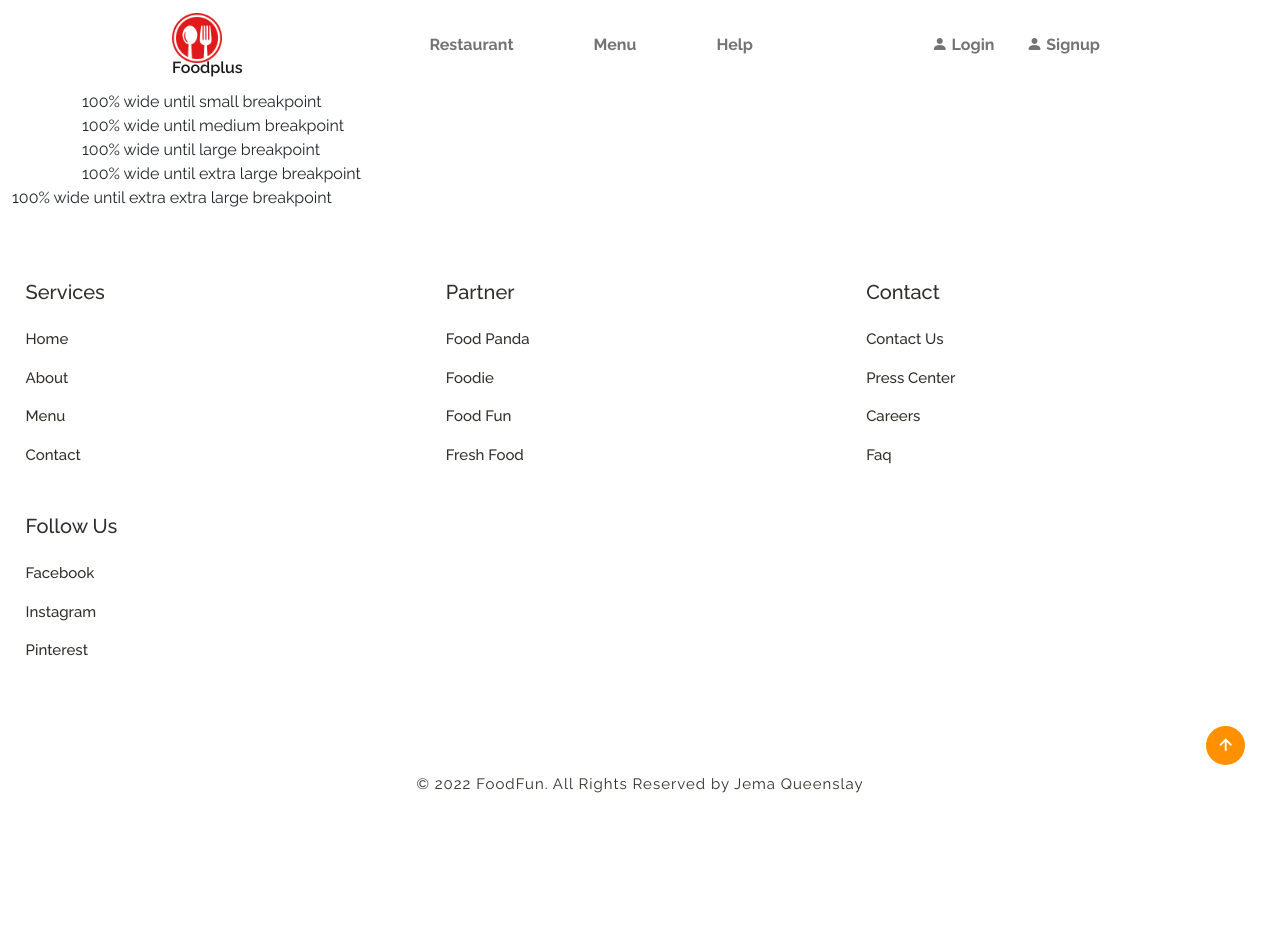
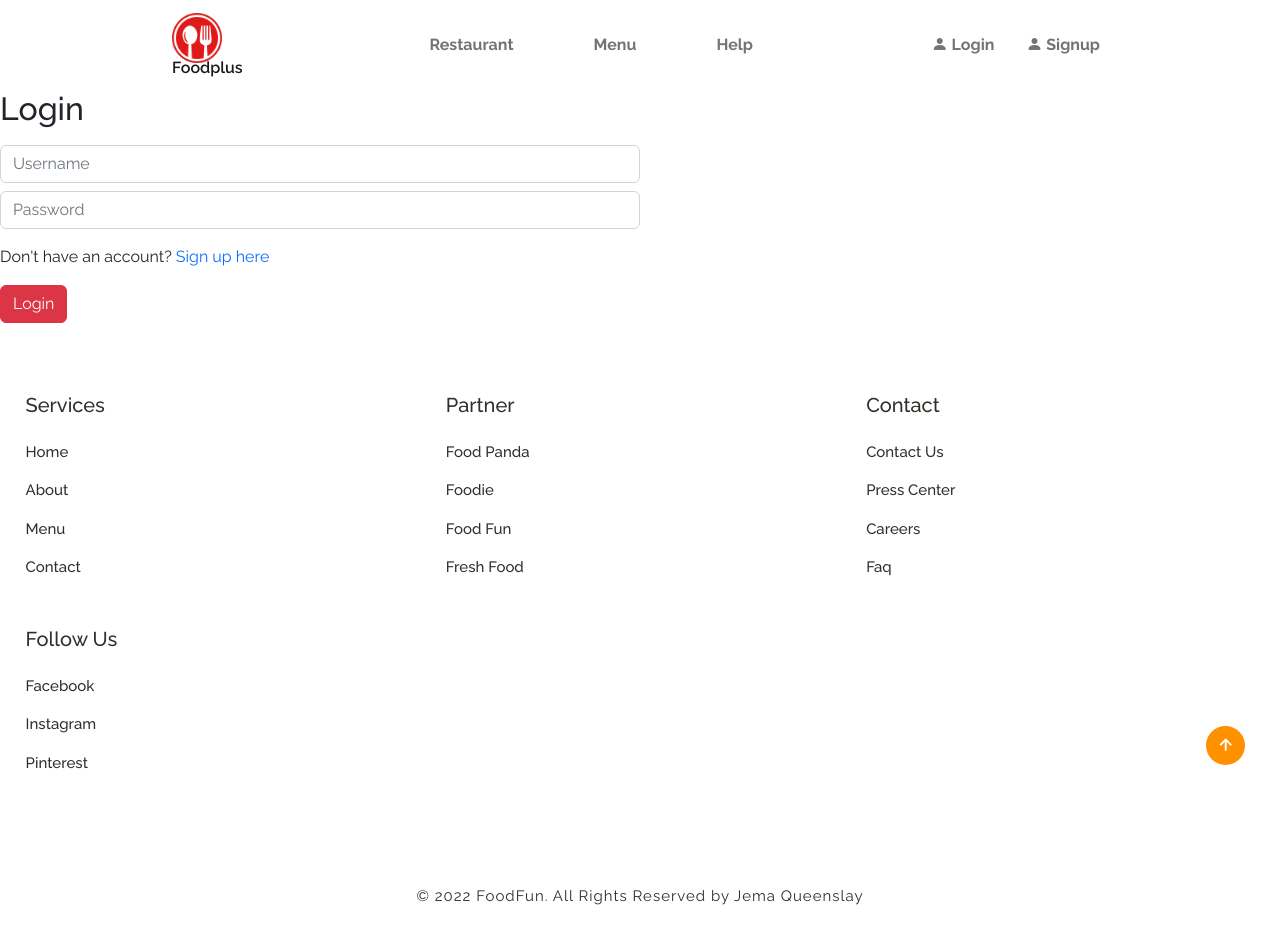
Before and after one commit to queenslaynaila/food-delivery, a React (Create React App) app in the folder client/: page /login in a window 1280 px wide. Shown: the top 944 px of the page. Before the commit the page ends 836 px from the top, so only its background shows below. Built offline with nearby package versions, Linux system fonts and the light colour scheme.

Commit message:
food card and page added

```diff
--- a/client/src/App.js
+++ b/client/src/App.js
@@ -2,6 +2,8 @@ import Navbar from './components/Navbar'
 import Footer from './components/Footer'
 import Login from './components/Login';
 import Home from './components/Home'
+import Restaurantcard from './components/Restaurantcard'
+import Foodcard from './components/ Foodcard';
 import { BrowserRouter, Routes, Route } from "react-router-dom";
 
 function App() {
@@ -16,6 +18,8 @@ function App() {
           <Route path="/testing" element={<h1>Test Route</h1>}/>
           <Route path="/" element={ <Home/>}/>
           <Route path='/login' element={<Login/>}/>
+          <Route path='/restaurant' element={<Restaurantcard/>}/>
+          <Route path='/food' element={<Foodcard/>}/>
         </Routes>
       <Footer/>
     </BrowserRouter>
--- a/client/src/components/ Foodcard.js
+++ b/client/src/components/ Foodcard.js
@@ -1,9 +1,38 @@
 import React from 'react'
+import { Link } from 'react-router-dom'
+import '../styles/foodcard.css'
+export default function  Foodcard() {
+  const menu =
+    {
+      menu_name:"Streetwise 1",
+      category_id:2,
+      restaurant_id:1,
+      description:"1 Chicken Piece with Regular Chips",
+      price:370,
+      image_url:"https://cn-geo1.uber.com/image-proc/resize/eats/format=webp/width=550/height=440/quality=70/srcb64=aHR0cHM6Ly9kMXJhbHNvZ25qbmczNy5jbG91ZGZyb250Lm5ldC9hODRiYmJhZi01MjY0LTRmNmYtYmY0MC1jODVhMzc0ZDFkZmIuanBlZw==",
+      status:"available"
+    }
 
-export default function  Foodcard() {
+
   return (
-    <footer>
-        Footer
-      </footer>
+     <>
+
+       <div className='product_item'>
+         <div className='product_img'>
+            <img src={menu.image_url} className="w-50"></img>
+
+         </div>
+         <div className='product_content'>
+          <h5>
+            <Link to="/">{menu.menu_name}</Link>
+          </h5>
+          <div className='d-flex align-items-center justify-content-between'>
+            <span className='product_price'>$100</span>
+            <button className='addToCart_btn'>Add to cart</button>
+          </div>
+         </div>
+       </div>
+
+     </>
   )
 }
--- a/client/src/components/Login.js
+++ b/client/src/components/Login.js
@@ -1,13 +1,95 @@
-import React from 'react'
+import {React, useEffect} from "react";
+import {useState} from "react";
+import {useLocation, useNavigate} from "react-router-dom";
+let message
 
 export default function Login() {
-  return (
-    <>
-    <div class="container-sm">100% wide until small breakpoint</div>
-<div class="container-md">100% wide until medium breakpoint</div>
-<div class="container-lg">100% wide until large breakpoint</div>
-<div class="container-xl">100% wide until extra large breakpoint</div>
-<div class="container-xxl">100% wide until extra extra large breakpoint</div>
-</>
-  )
+    const navigate = useNavigate()
+    const location = useLocation()
+
+    const [username, setUserName] = useState('');
+    const [password, setPassword] = useState('');
+    const [error, setError] = useState('');
+    const [success, setSuccess] = useState('');
+    const [user, setUser] = useState('')
+
+    useEffect(() => {
+        if (location.state !== null) {
+            message = location.state.message
+            setSuccess(message)
+        }
+    })
+
+    function handleSubmit(e) {
+        e.preventDefault()
+        const data = {
+            username: username,
+            password: password,
+        }
+
+        fetch('/customers', {
+            method: 'POST',
+            headers: {'Content-Type': 'application/json'},
+            body: JSON.stringify(data)
+        })
+            .then(res => res.json())
+            .then(data => {
+                console.log('r', data)
+                if (data === null) {
+                    setError("Sign up failed. Try again")
+                } else if (data.id) {
+                    localStorage.setItem('user', JSON.stringify(data))
+                    navigate('/profile', {
+                        state: {
+                            message: "Login Success!"
+                        }
+                    })
+                    navigate(0)
+                } else {
+                    setError("Sign up failed. Try again")
+                }
+                setUserName('');
+                setPassword('');
+            })
+    }
+
+    return (
+        <div className="col-sm-6">
+            <h2 className="mb-3">Login</h2>
+            {error ? <div className="alert alert-danger" role="alert">{error}</div> : null}
+            {success ? <div className="alert alert-success" role="alert">{success}</div> : null}
+            <form onSubmit={handleSubmit}>
+                <div className="mb-2">
+                    <input
+                        type="text"
+                        className="form-control"
+                        id="email"
+                        placeholder="Username"
+                        value={username}
+                        onChange={(e) => setUserName(e.target.value)}
+                        required
+                    />
+                </div>
+                <div className="mb-2">
+                    <input
+                        type="password"
+                        className="form-control"
+                        id="password"
+                        placeholder="Password"
+                        value={password}
+                        onChange={(e) => setPassword(e.target.value)}
+                        required
+                    />
+                </div>
+                <div>
+                    <p className="my-3">
+                        Don't have an account?{' '}
+                        <a href="#/" className="text-decoration-none"
+                           onClick={() => navigate("/restaurant")}>Sign up here</a>
+                    </p>
+                </div>
+                <button type="submit" className="btn btn-danger">Login</button>
+            </form>
+        </div>
+    )
 }
--- a/client/src/components/Navbar.js
+++ b/client/src/components/Navbar.js
@@ -24,7 +24,7 @@ export default function Navbar() {
                 <ul className='  navbar-nav fw-bold ms-auto mb-2 mb-lg-0 gap-5'>
 
                 <li className="nav-item ms-sm-3 mb-sm-0 mb-2 d-inline-flex">
-                                <a className="nav-link login" href="#/" onClick={() => navigate("/login")}>
+                                <a className="nav-link login" href="#/" onClick={() => navigate("/restaurant")}>
                                     Restaurant
                                 </a>
                             </li>
--- a/client/src/components/Restaurantcard.js
+++ b/client/src/components/Restaurantcard.js
@@ -0,0 +1,7 @@
+import React from 'react'
+
+export default function Restaurantcard() {
+  return (
+    <div>Restaurantcard</div>
+  )
+}
--- /dev/null
+++ b/client/src/styles/foodcard.css
@@ -0,0 +1,48 @@
+.product_item{
+    border: 1px solid #fde4e4;
+    text-align: center;
+    padding: 30px;
+    cursor: pointer;
+}
+.product_image{
+    margin-bottom: 20px;
+    transition: 0.4s;
+}
+.product_image:hover{
+    transform: scale(1.2);
+}
+.product_content h5 a {
+    color: 2212245;
+    font-size: 1rem;
+}
+.product_content h5{
+    margin-bottom: 30px;
+}
+.product_price{
+    font-weight: 600;
+    font-size: 1.2rem;
+    color:#df2020;
+
+    border-radius: 5px;
+    font-size: 0.9rem;
+}
+.addToCart_btn{
+    border: none;
+    padding: 7px 25px;
+    background: #df2020;
+    color: #fff;
+    border-radius: 5px;
+    font-size: 0.9rem;
+}
+@media only screen and (max-width:922px){
+   .product_content h5 a {
+    font-size: 0.8 rem;
+   }
+   .product_item{
+    padding: 20px;
+   }
+   .addToCart_btn{
+    padding: 5px 15px;
+    font-size: 0.7rem;
+   }
+}
```
Also changed, not shown: client/src/components/Foodlist.js (added, +8 -0 lines), 1 other file (tests, documents, lock files or other folders).
